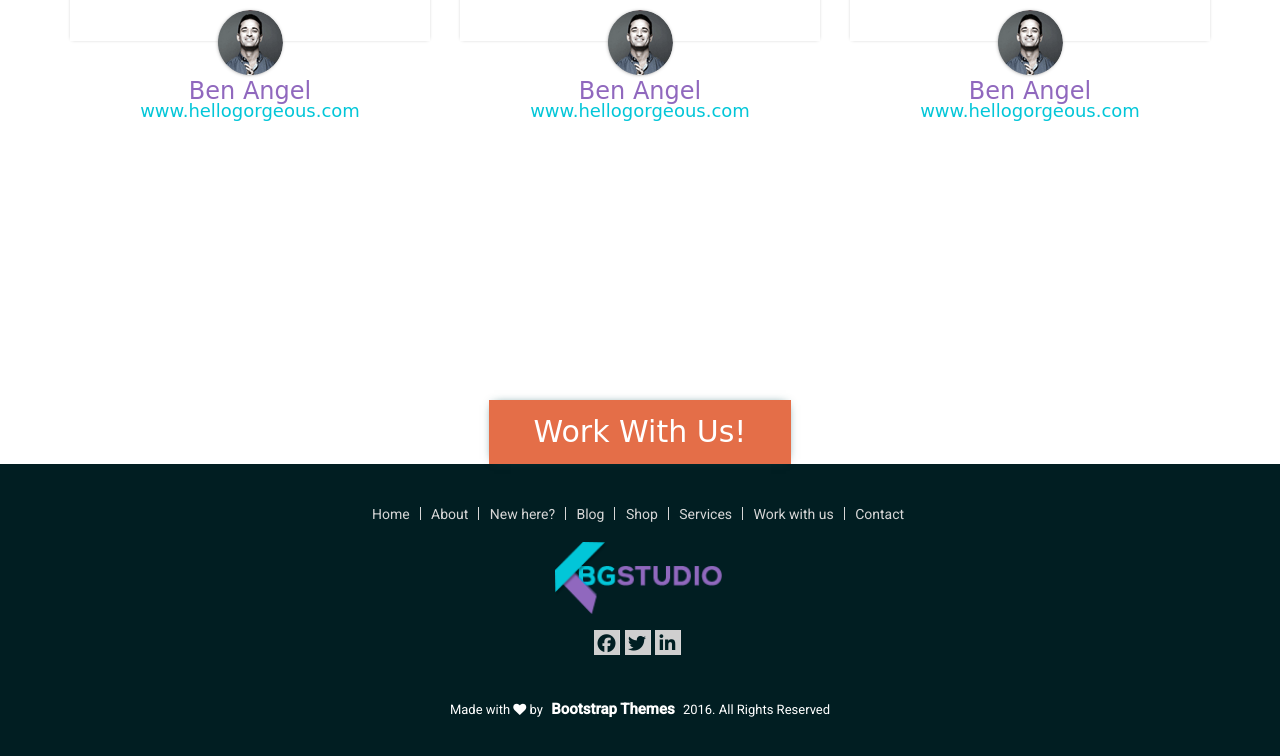
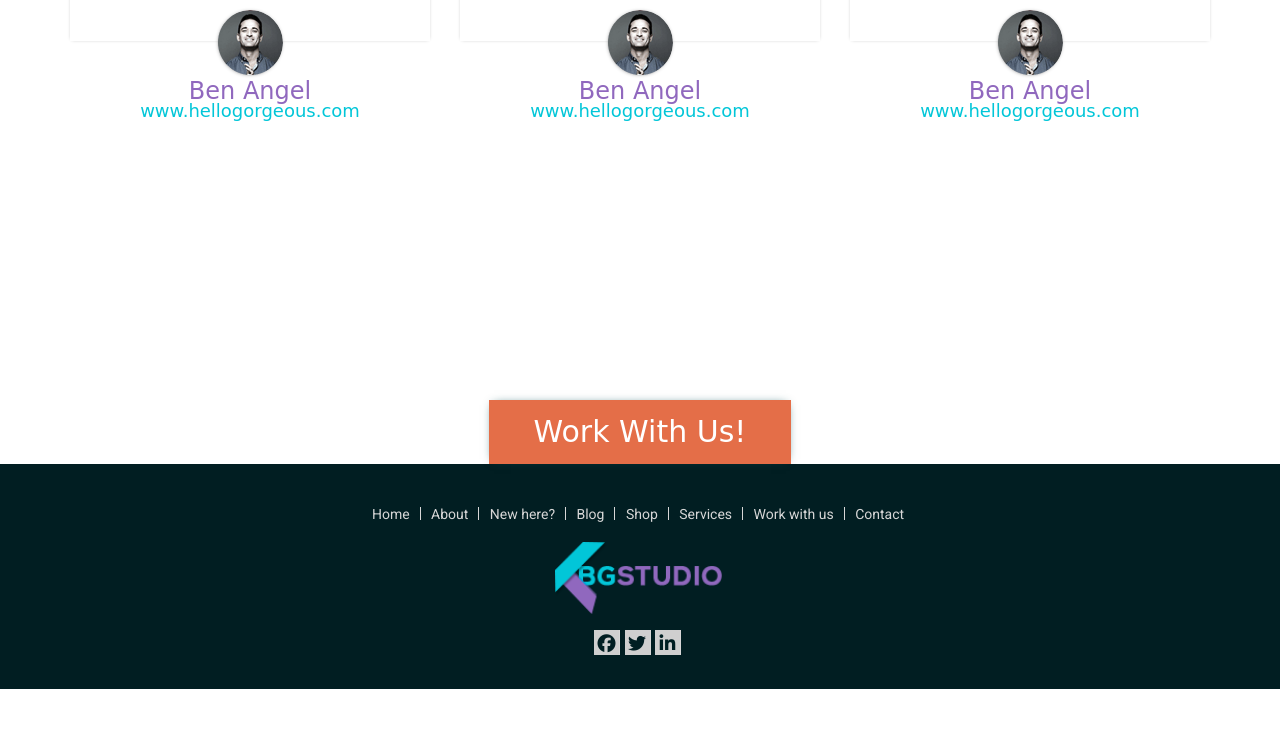
Before and after one commit to Irfanvk/Hexonix, a plain HTML site: page index.html in a window 1280 px wide. Shown: the part 2551-3307 px from the top of the page. After the commit the page ends 3240 px from the top, so only its background shows below. Drawn offline with nearby package versions, Linux system fonts and the light colour scheme; a web font is replaced by a local one.

```diff
--- a/index.html
+++ b/index.html
@@ -354,14 +354,6 @@
                 <li role="presentation "><a href="# "><span class="fa fa-linkedin "></span></a></li>
             </ul>
 
-            <div class="footer-copyright text-center ">
-                <p class="wow fadeInRight " data-wow-duration="1s ">
-                    Made with
-                    <i class="fa fa-heart "></i> by
-                    <a target="_blank " href="http://bootstrapthemes.co ">Bootstrap Themes</a> 2016. All Rights Reserved
-                </p>
-            </div>
-
         </div>
     </footer>
     <!-- Footer end -->
```
